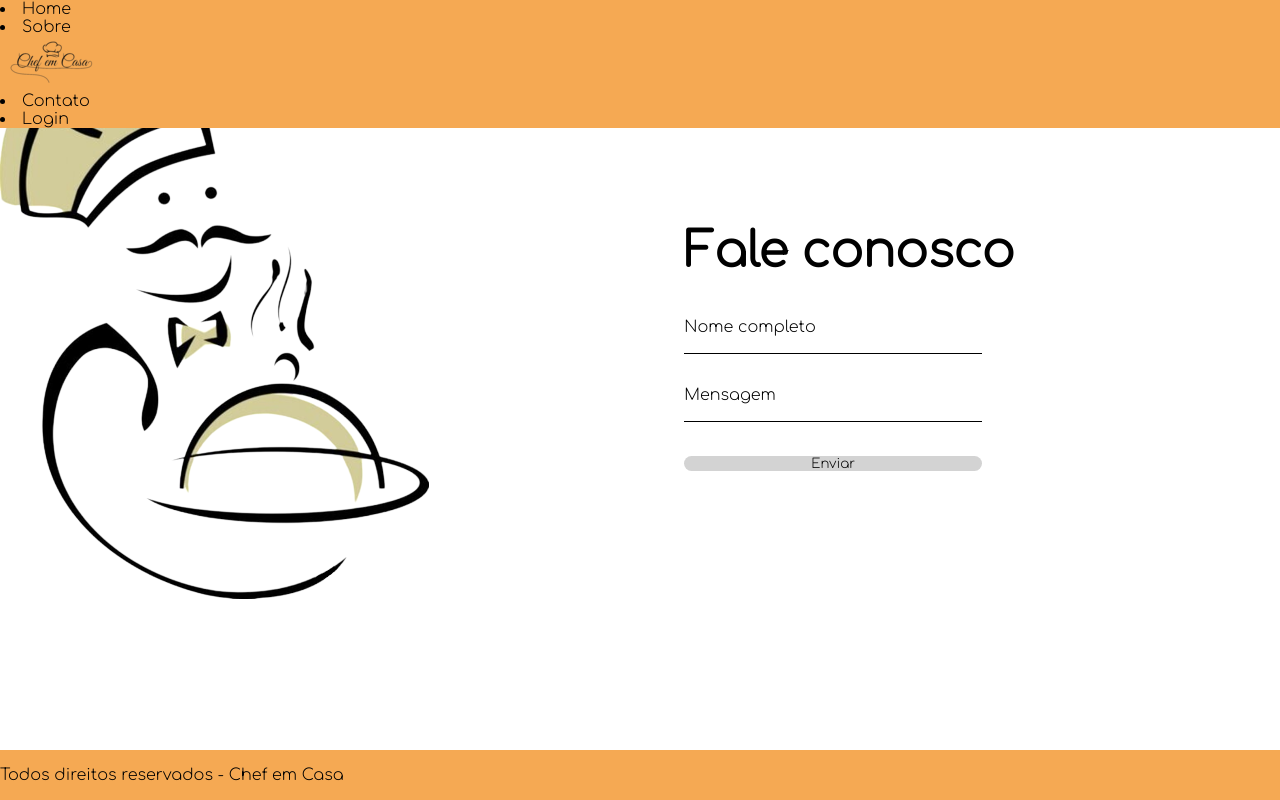
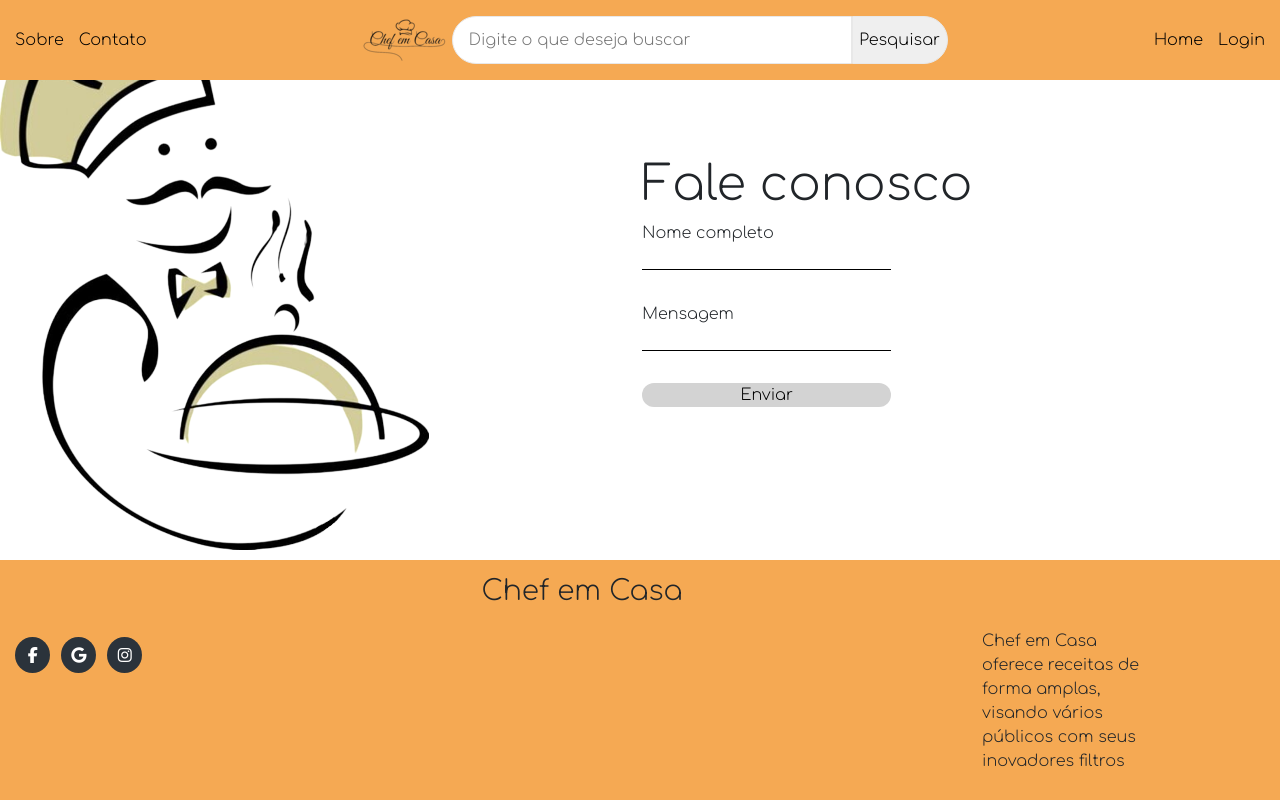
Before and after one commit to PauloVictorSilipina/Chef-em-Casa, a PHP site: page /contato.html in a window 1280 px wide. Run offline with PHP 8.4, Linux system fonts and the light colour scheme; some libraries are stand-ins or nearby versions.

Commit message:
Finalizei o home temporariamente

```diff
--- a/contato.html
+++ b/contato.html
@@ -4,33 +4,25 @@
     <meta charset="UTF-8">
     <meta http-equiv="X-UA-Compatible" content="IE=edge">
     <meta name="viewport" content="width=device-width, initial-scale=1.0">
+    <link href="https://cdn.jsdelivr.net/npm/bootstrap@5.3.0-alpha3/dist/css/bootstrap.min.css" rel="stylesheet" integrity="sha384-KK94CHFLLe+nY2dmCWGMq91rCGa5gtU4mk92HdvYe+M/SXH301p5ILy+dN9+nJOZ" crossorigin="anonymous">
     <link rel="stylesheet" href="css/css_base.css">
     <link rel="stylesheet" href="css/css_contato.css">
+    <link rel="stylesheet" href="https://cdnjs.cloudflare.com/ajax/libs/font-awesome/4.7.0/css/font-awesome.min.css">
+    <script src="https://kit.fontawesome.com/05b9e3a650.js" crossorigin="anonymous"></script>
     <script src="script/contato.js" defer> </script>
     <title>Chef em Casa</title>
 </head>
 
 <body class="body_contato">
     <!--criação do cabecalho-->
-    <header id = "cabecalho" class ="cabecalho">
-        <!--classe para itens navegáveis-->
-        <nav class="navegacao">
-            <!--div para posicionar o menu-->
-            <div class="menu">
-                <li><a href="index.html">Home</a></li>
-                <li><a href="sobre.html">Sobre</a></li>
-            </div>
-        </nav>
-        <a href="index.html" class="logo">
-            <img src="img/logo.png">
-        </a>
-
-        <nav class="navegacao">
-            <div class="menu">
-                <li><a href="contato.html">Contato</a></li>
-                    <li><a href="login.html">Login</a></li>
-            </div>
-        </nav>
+    <header class="cabecalho header-stickable">
+        <a class="left-links" href="sobre.html"><span>Sobre</span></a>
+        <a class="left-links" href="contato.html"><span>Contato</span></a>
+        <img src="img/logo.png">
+        <input class="input-procurar" type="text" placeholder="Digite o que deseja buscar">
+        <button class="btn-procurar" type="submit">Pesquisar</button>
+        <a class="right-links" href="index.html"><span>Home</span></a>
+        <a class="right-links" href="login.html"><span>Login</span></a>
     </header>
 
     <!--container para a imagem à esquerda com o chef-->
@@ -57,8 +49,27 @@
         </div>
     </div>
 
-    <footer id="rodape">
-        <p>Todos direitos reservados - Chef em Casa</p>
+    <footer class="container-fluid">
+        <div id="contact-area">
+            <div class="container">
+                <div class="row">
+                    <div class="col-md-12">
+                        <h3 class="main-title">Chef em Casa</h3>
+                    </div>
+                    <div class="col-md-2 contact-box">
+                        <a href="#" class="fa fa-facebook"></a>
+                        <a href="#" class="fa fa-google"></a>
+                        <a href="#" class="fa fa-instagram"></a>
+                    </div>
+                    <div class="teste col-md-8">
+
+                    </div>
+                    <div class="col-md-2">
+                        <p>Chef em Casa oferece receitas de forma amplas, visando vários públicos com seus inovadores filtros</p>
+                    </div>
+                </div>
+            </div>
+        </div>
     </footer>
 </body>
 </html>
--- a/css/css_base.css
+++ b/css/css_base.css
@@ -5,6 +5,7 @@ importação de fonte e adicionando ela em todos itens, utilizado também o bord
 @import url('https://fonts.googleapis.com/css2?family=Comfortaa:wght@300&display=swap');
 * {
     padding: 0;
+    margin: 0;
     box-sizing:border-box;
     font-family: 'Comfortaa', cursive;
 }
@@ -16,23 +17,53 @@ html {
 body {
     display: flex;
     flex-direction: column;
-    margin: 0;
     min-height: 100%;
 }
 
 .cabecalho {
     background-color: rgb(245, 169, 83);
+    position: sticky;
+    height: 5rem;
+    display: flex;
+    align-items: center;
+}
+
+.cabecalho img {
+    margin-left: auto;
+}
+.input-procurar {
+    width: 25rem;
+    height: 3rem;
+    border: 1px solid #e8e8e8;
+    border-radius: 25px 0 0 25px;
+    padding-left: 1rem;
+}
+
+.btn-procurar {
+    width: 6rem;
+    height: 3rem;
+    margin-right: auto;
+    border-radius: 0 25px 25px 0;
+    border: 1px solid #e8e8e8;
 }
 
 .cabecalho a {
+    text-decoration: none;
     color: black;
-    text-decoration: none;
-    font-size: 1rem;
+}
+
+.left-links {
+    margin-left: 15px;
+}
+
+.right-links {
+    margin-right: 15px;
 }
 
 footer{
     background-color: rgb(245, 169, 83);
     margin-top: auto;
+    height: 15rem;
 }
 
 footer h3{
```
Also changed, not shown: cadastro.html (+32 -21 lines), css/css_home.css (+0 -25 lines), index.html (+9 -8 lines), login.html (+32 -21 lines), sobre.html (+32 -21 lines).
